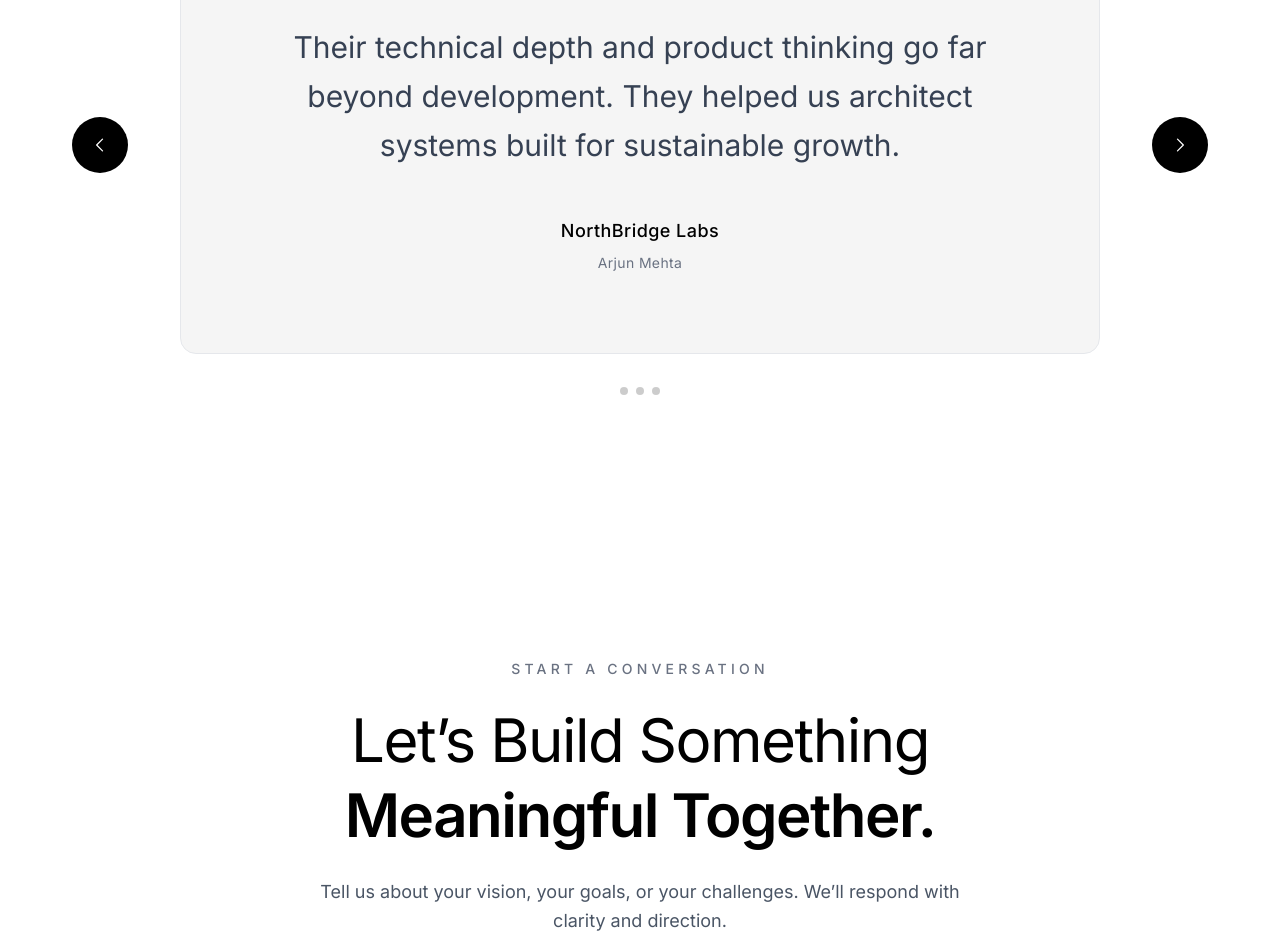
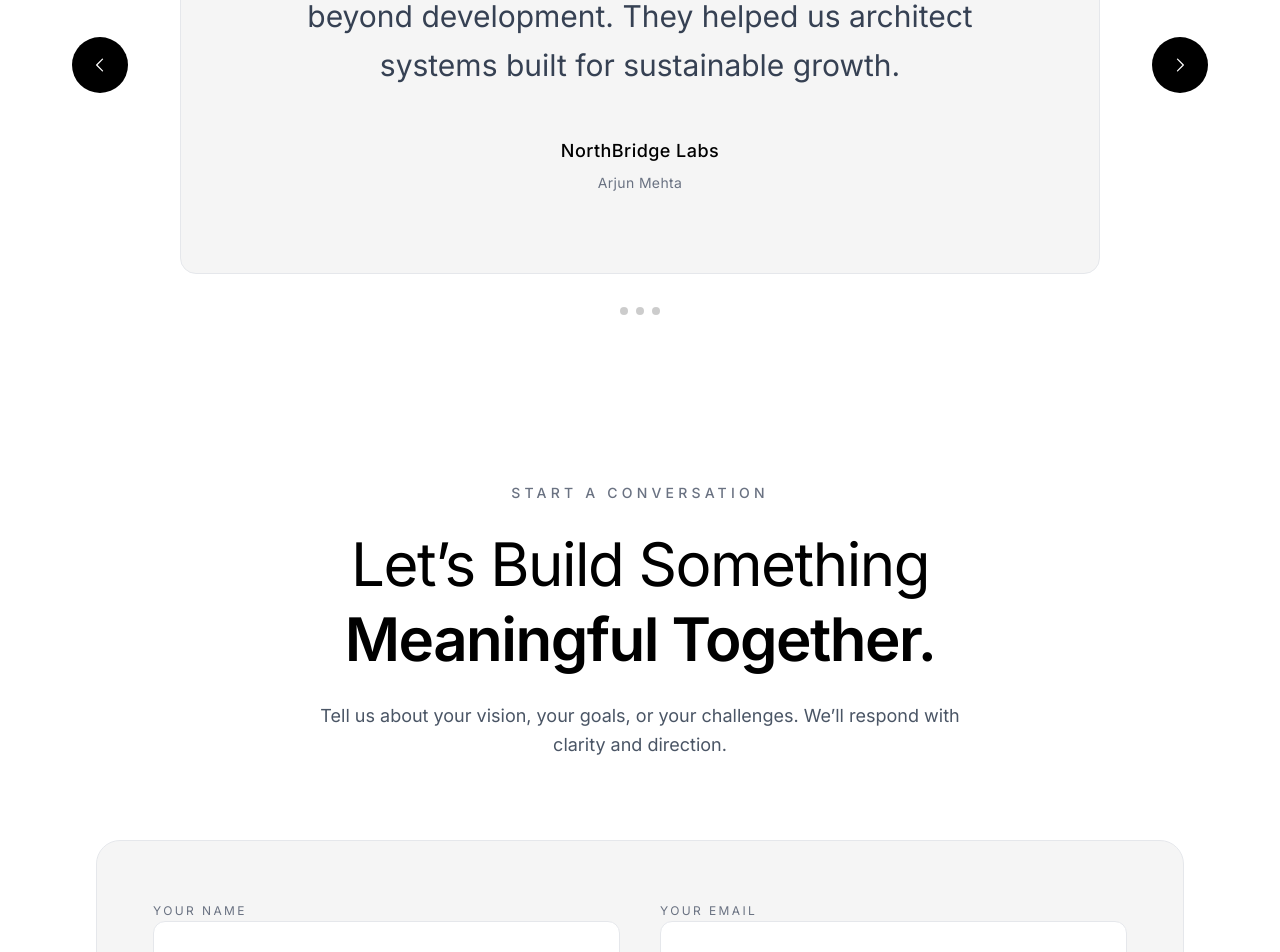
Before and after one commit to concepteur-IT/Concepteur-Technologies, a Next.js app: page / in a window 1280 px wide. Shown: the part 3440-4392 px from the top of the page. Built offline with nearby package versions, Linux system fonts and the light colour scheme.

Commit message:
home page refinement

```diff
--- a/src/components/home-components/ContactSection.tsx
+++ b/src/components/home-components/ContactSection.tsx
@@ -2,7 +2,7 @@ import ContactForm from "../ui-components/forms/ContactForm";
 
 export default function ContactSection() {
     return (
-        <section className="relative py-32 bg-white">
+        <section className="relative py-20 bg-white">
             <div className="max-w-6xl mx-auto px-8">
 
                 {/* Section Intro - Centered */}
--- a/src/components/home-components/ProductStack.tsx
+++ b/src/components/home-components/ProductStack.tsx
@@ -17,7 +17,7 @@ export default function ProductStack() {
     ]
 
     return (
-        <section className="relative py-24 bg-white">
+        <section className="relative py-20 bg-white">
             <div className="max-w-7xl mx-auto px-8">
 
                 {/* Section Intro */}
--- a/src/components/home-components/TestimonialSection.tsx
+++ b/src/components/home-components/TestimonialSection.tsx
@@ -27,7 +27,7 @@ const testimonials = [
 
 export default function TestimonialSection() {
     return (
-        <section className="relative py-32  overflow-hidden">
+        <section className="relative py-20  overflow-hidden">
 
             <div className="absolute inset-0 pointer-events-none" />
 
```
